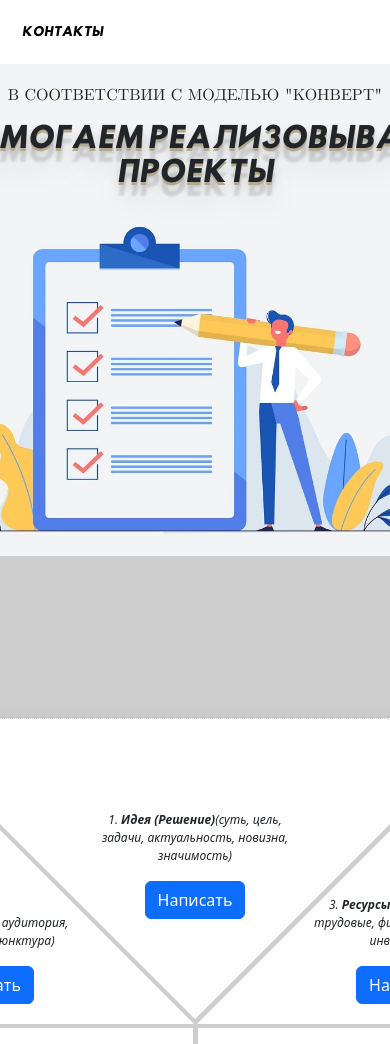
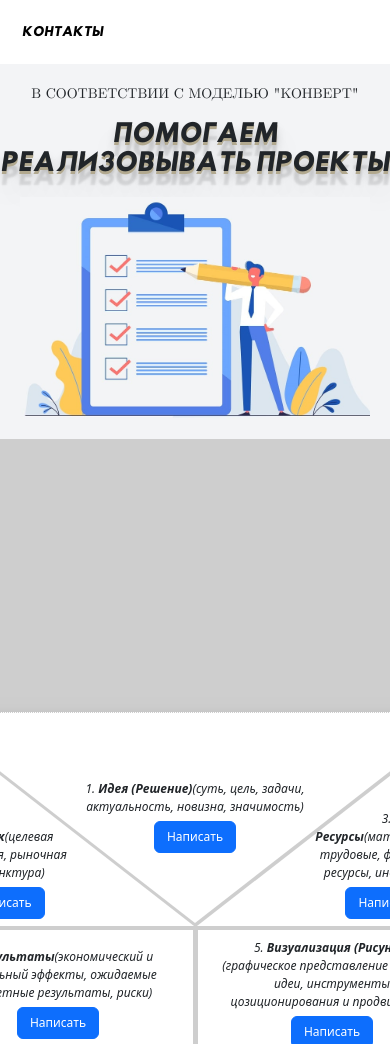
Before and after one commit to KISLY74/konvert, a React app: page /home in a window 390 px wide. Shown: the part 56-1100 px from the top of the page. Built offline with nearby package versions, Linux system fonts and the light colour scheme; what pdfmake would draw is missing.

Commit message:
feat: adaptive 768px

```diff
--- a/src/components/shapes.scss
+++ b/src/components/shapes.scss
@@ -175,3 +175,63 @@ body{
     left: 110px;
   }
 }
+@media(max-width: 768px){
+  #one{
+    border-right: 270px solid transparent;
+    border-left: 270px solid transparent;
+    border-top: 210px solid #fff;
+    #section{
+      width: 250px;
+      bottom: 70px;
+    }
+  }
+  #two{
+    border-left: 270px solid #fff;
+    border-top: 210px solid transparent;
+    bottom: 130px;
+    #section{
+      right: 115px !important;
+      bottom: 7px;
+    }
+  }
+  #section{
+    width: 150px;
+    p{
+      margin-bottom: 5px;
+    }
+  }
+  #three{
+    border-right: 270px solid #fff;
+    border-top: 210px solid transparent;
+    bottom: 130px;
+    #section{
+      left: 115px !important;
+      bottom: 7px;
+    }
+  }
+  #four #section,
+  #five #section{
+    width: 220px;
+  }
+  #five,
+  #four{
+    width: 269px;
+    height: 126px;
+  }
+  #convert{
+    min-width: 545px;
+    max-width: 545px;
+    min-height: 345px;
+    max-height: 345px;
+    font-size: 12px;
+  }
+  #two #section{
+    right: 40px;
+  }
+  #three #section{
+    left: 40px;
+  }
+  .btn{
+    font-size: 12px;
+  }
+}
--- a/src/styles/sectionBackground.scss
+++ b/src/styles/sectionBackground.scss
@@ -61,3 +61,22 @@
       font-size: 28px !important;
     }
 }
+@media (max-width: 768px){
+    .section{
+      flex-direction: column;
+      gap: 10px;
+      &__background{
+        width: 350px;
+        align-self: center;
+      }
+      .title{
+        width: 400px;
+     p{
+      font-size: 14px;
+     }
+        h1{
+          font-size: 24px !important;
+        }
+      }
+    }
+}
```
